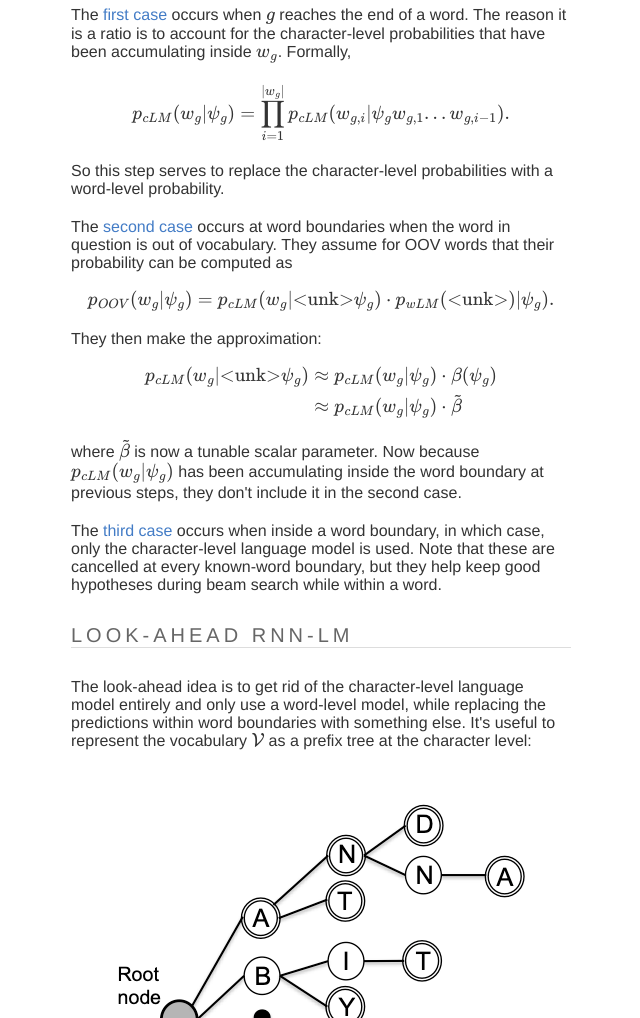
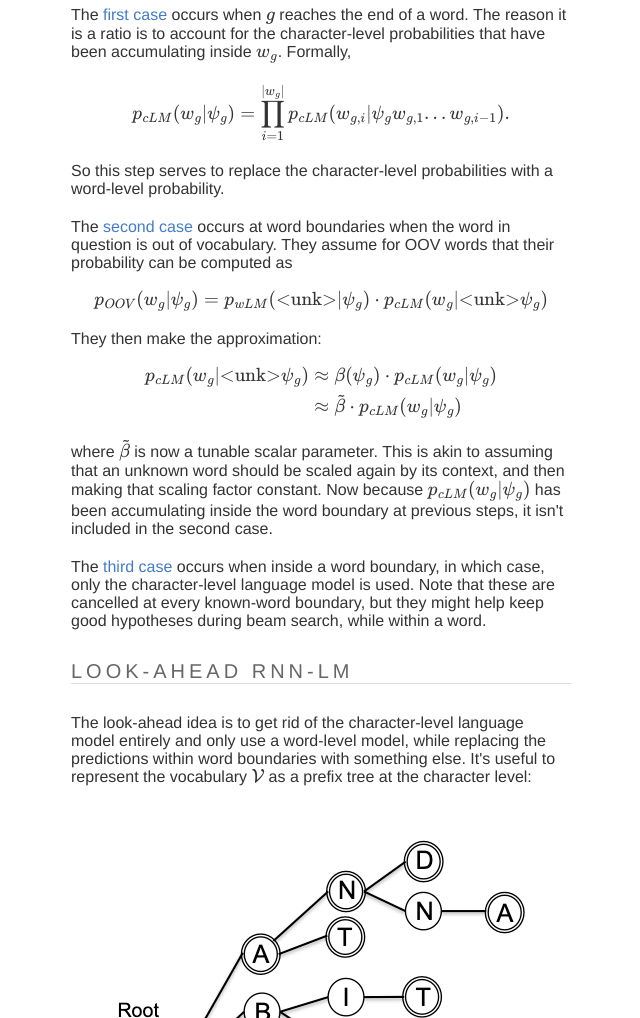
Before and after one commit to dyunis/notes_on_papers, a plain HTML site: page hori_wordrnn.html in a window 1280 px wide. Shown: the part 1707-2725 px from the top of the page, without its empty margins (319-959 px from the left). Drawn offline with nearby package versions, Linux system fonts and the light colour scheme; some packages are replaced by stand-ins of ours.

Commit message:
rephrasing

```diff
--- a/hori_wordrnn.html
+++ b/hori_wordrnn.html
@@ -128,26 +128,28 @@
     The <a href='#eq1'>second case</a> occurs at word boundaries when the word in question is
     out of vocabulary. They assume for OOV words that their probability can
     be computed as
-    \[p_{OOV}(w_g|\psi_g) = p_{cLM}(w_g| \text{&ltunk&gt}\psi_g)
-    \cdot p_{wLM}(\text{&ltunk&gt})|\psi_g).
+    \[p_{OOV}(w_g|\psi_g) = p_{wLM}(\text{&ltunk&gt}|\psi_g) \cdot
+    p_{cLM}(w_g| \text{&ltunk&gt}\psi_g)
     \]
     They then make the approximation:
     \[
     \begin{align*}
-    p_{cLM}(w_g| \text{&ltunk&gt}\psi_g) & \approx p_{cLM}(w_g|\psi_g) \cdot \beta(\psi_g) \\
-    & \approx p_{cLM}(w_g|\psi_g) \cdot \tilde{\beta}
+    p_{cLM}(w_g| \text{&ltunk&gt}\psi_g) & \approx \beta(\psi_g) \cdot p_{cLM}(w_g|\psi_g)  \\
+    & \approx \tilde{\beta} \cdot p_{cLM}(w_g|\psi_g)
     \end{align*}
     \]
-    where \(\tilde{\beta}\) is now a tunable scalar parameter. Now because
+    where \(\tilde{\beta}\) is now a tunable scalar parameter.
+    This is akin to assuming that an unknown word should be scaled again by its
+    context, and then making that scaling factor constant. Now because
     \(p_{cLM}(w_g|\psi_g)\) has been accumulating inside the word boundary at
-    previous steps, they don't include it in the second case.
+    previous steps, it isn't included in the second case.
     </p>
 
     <p>
     The <a href='#eq1'>third case</a> occurs when inside a word boundary, in which case, only
     the character-level language model is used. Note that these are cancelled
-    at every known-word boundary, but they help keep good hypotheses during beam
-    search while within a word.
+    at every known-word boundary, but they might help keep good hypotheses during
+    beam search, while within a word.
     </p>
 
     <h2>
```
